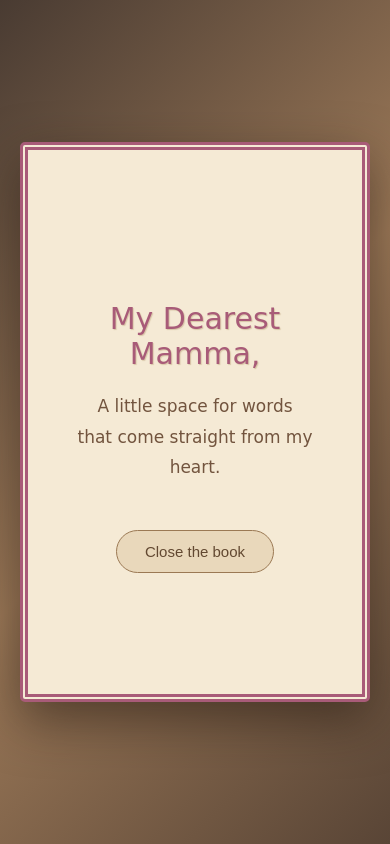
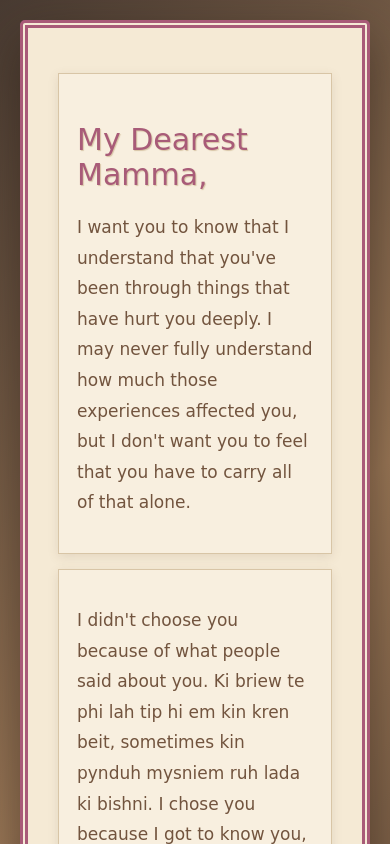
Before and after one commit to silentchapters/a-letter-from-my-heart, a plain HTML site: page index.html in a window 390 px wide. Both pictures are taken after a click on the button "Open gently ♡". Shown: the top 844 px of the page. Drawn offline with Linux system fonts and the light colour scheme.

Commit message:
Update index.html

```diff
--- a/index.html
+++ b/index.html
@@ -82,6 +82,31 @@ button:hover {
   background: #dfc7a2;
 }
 
+.inside-pages {
+  display: grid;
+  grid-template-columns: 1fr 1fr;
+  gap: 25px;
+  text-align: left;
+}
+
+.letter-page {
+  padding: 20px;
+  min-height: 400px;
+  background: #f8efdf;
+  border: 1px solid #d8c5a6;
+  box-shadow: 0 3px 10px #72543e22;
+}
+  @media (max-width: 600px) {
+  .inside-pages {
+    grid-template-columns: 1fr;
+    gap: 15px;
+  }
+
+  .letter-page {
+    min-height: auto;
+    padding: 18px;
+  }
+}
 .hidden {
   display: none;
 }
@@ -114,17 +139,31 @@ button:hover {
   <button onclick="openLetter()">Open gently ♡</button>
 </section>
 
-  <section id="inside" class="hidden">
-    <h1>My Dearest Mamma,</h1>
+<section id="inside" class="hidden">
 
-    <p class="message">
-      A little space for words<br>
-      that come straight from my heart.
-    </p>
+  <div class="inside-pages">
 
-    <button onclick="closeLetter()">Close the book</button>
-  </section>
+    <div class="letter-page">
+      <h1>My Dearest Mamma,</h1>
 
+      <p class="message">
+        I want you to know that I understand that you've been through things that have hurt you deeply. I may never fully understand how much those experiences affected you, but I don't want you to feel that you have to carry all of that alone.
+      </p>
+    </div>
+
+    <div class="letter-page">
+      <p class="message">
+        I didn't choose you because of what people said about you. Ki briew te phi lah tip hi em kin kren beit, sometimes kin pynduh mysniem ruh lada ki bishni.
+
+        I chose you because I got to know you, because I connected with you, because I saw something beautiful in you, and ha kaba kut my HEART chose YOU baby. Whatever people say about your past, or my past too, they don't get to define who you are or what you deserve..
+      </p>
+    </div>
+
+  </div>
+
+  <button onclick="closeLetter()">Close the book</button>
+
+</section>
 </main>
 
 <script>
```
